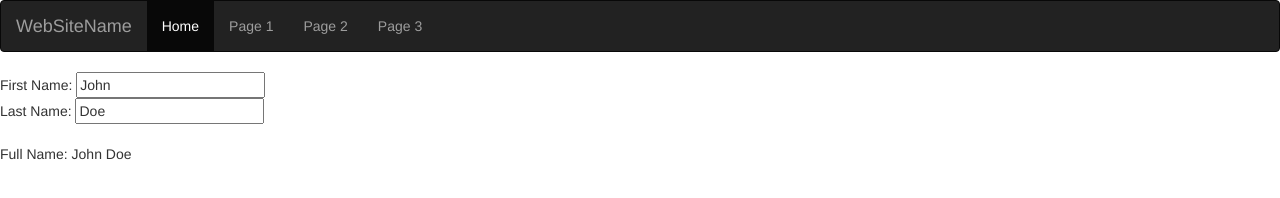
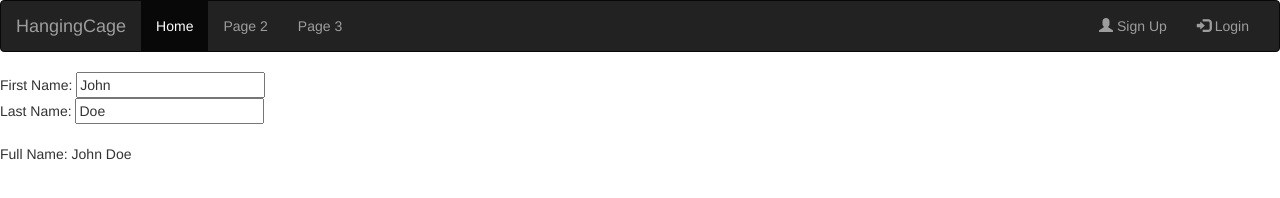
Before and after one commit to InCarNaTeDuDe/test, a website: page index.html in a window 1280 px wide. Drawn offline with nearby package versions, Linux system fonts and the light colour scheme.

Commit message:
Update index.html

```diff
--- a/index.html
+++ b/index.html
@@ -12,16 +12,34 @@
 <nav class="navbar navbar-inverse">
   <div class="container-fluid">
     <div class="navbar-header">
-      <a class="navbar-brand" href="#">WebSiteName</a>
+      <button type="button" class="navbar-toggle" data-toggle="collapse" data-target="#myNavbar">
+        <span class="icon-bar"></span>
+        <span class="icon-bar"></span>
+        <span class="icon-bar"></span>
+      </button>
+      <a class="navbar-brand" href="#">HangingCage</a>
     </div>
-    <ul class="nav navbar-nav">
-      <li class="active"><a href="#">Home</a></li>
-      <li><a href="#">Page 1</a></li>
-      <li><a href="#">Page 2</a></li>
-      <li><a href="#">Page 3</a></li>
-    </ul>
+    <div class="collapse navbar-collapse" id="myNavbar">
+      <ul class="nav navbar-nav">
+        <li class="active"><a href="#">Home</a></li>
+        <li class="dropdown">
+          <ul class="dropdown-menu">
+            <li><a href="#">Page 1-1</a></li>
+            <li><a href="#">Page 1-2</a></li>
+            <li><a href="#">Page 1-3</a></li>
+          </ul>
+        </li>
+        <li><a href="#">Page 2</a></li>
+        <li><a href="#">Page 3</a></li>
+      </ul>
+      <ul class="nav navbar-nav navbar-right">
+        <li><a href="#"><span class="glyphicon glyphicon-user"></span> Sign Up</a></li>
+        <li><a href="#"><span class="glyphicon glyphicon-log-in"></span> Login</a></li>
+      </ul>
+    </div>
   </div>
 </nav>
+
 First Name: <input type="text" ng-model="firstName"><br>
 Last Name: <input type="text" ng-model="lastName"><br>
 <br>
```
